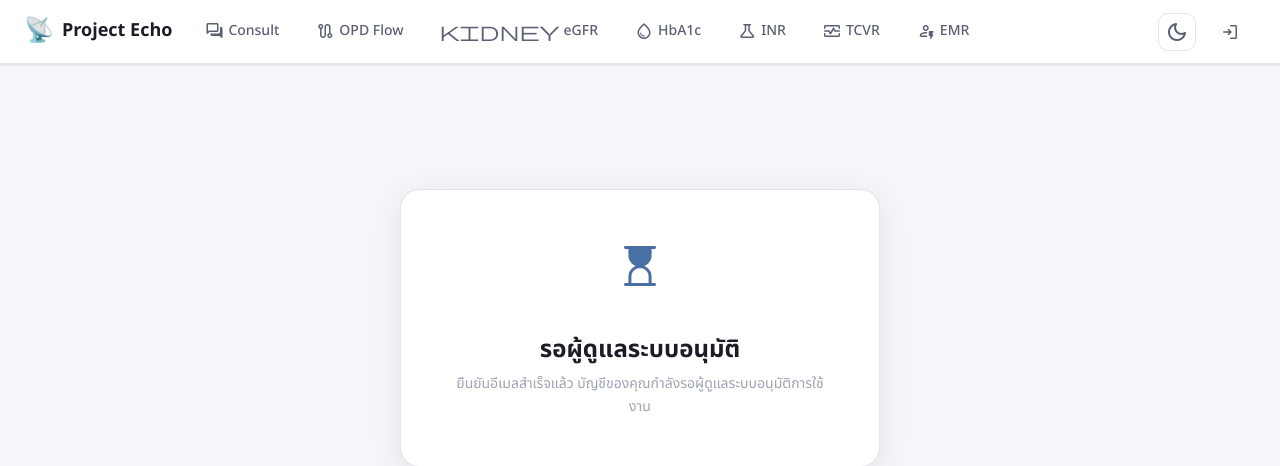
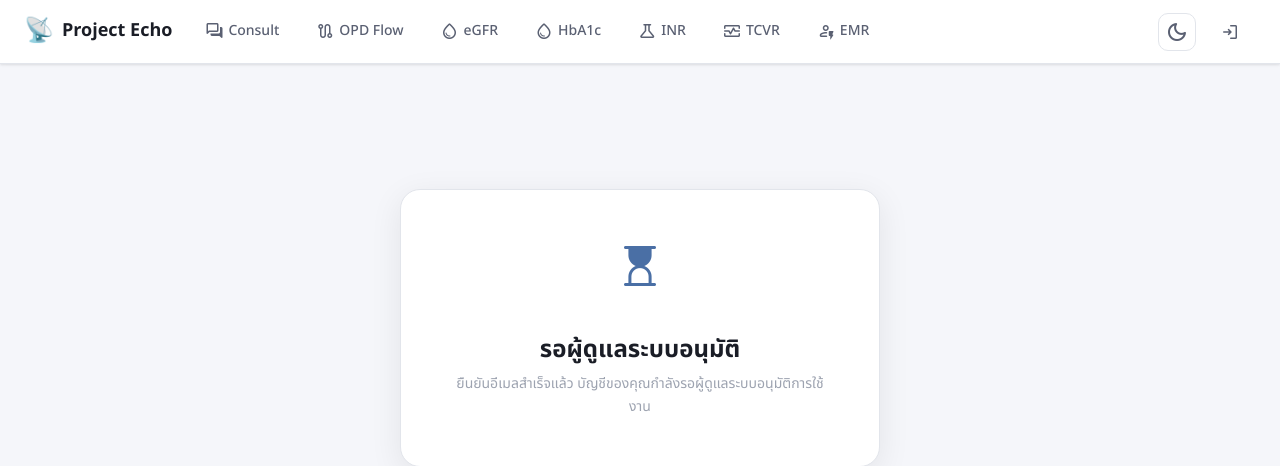
Before and after one commit to Wingbean/project-echo, a Flask app: page /pending-approval in a window 1280 px wide. Shown: the top 466 px of the page. Run offline with Flask 3, Linux system fonts and the light colour scheme; some libraries are stand-ins or nearby versions.

Commit message:
Update eGFR nav link icon from kidney to water_drop

```diff
--- a/templates/components/nav.html
+++ b/templates/components/nav.html
@@ -36,7 +36,7 @@
           href="{{ url_for('views.egfr_page') }}"
           class="nav-link {% if request.endpoint == 'views.egfr_page' %}active{% endif %}"
         >
-          <span class="material-symbols-rounded">kidney</span>
+          <span class="material-symbols-rounded">water_drop</span>
           <span>eGFR</span>
         </a>
       </li>
```
